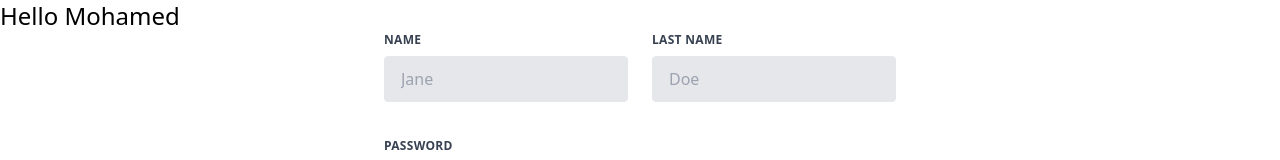
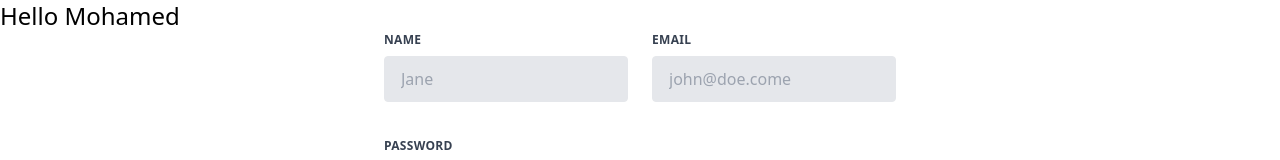
Before and after one commit to mohamed-cpp/Hello-React-Js, a React (Create React App) app: page / in a window 1280 px wide. Shown: the top 160 px of the page. Built offline with nearby package versions, Linux system fonts and the light colour scheme.

Commit message:
Update AddUser.js

```diff
--- a/src/components/Users/AddUser.js
+++ b/src/components/Users/AddUser.js
@@ -4,13 +4,15 @@ import { yupResolver } from '@hookform/resolvers/yup';
 import * as yup from "yup";
 
 const schema = yup.object().shape({
-  name: yup.string('string').required('required').min(3, 'min').max(10, 'max')
+  name: yup.string().required('required').min(3, 'min').max(10, 'max'),
+  email: yup.string().required('required').email('email')
 });
 
 const AddUser = ({user, deleteUser, toggleAdmin}) => {
 
   const { register, handleSubmit, formState:{ errors } } = useForm({
-    resolver: yupResolver(schema)
+    resolver: yupResolver(schema),
+    mode: 'all'
   });
   const onSubmit = data => console.log(data);
 
@@ -21,14 +23,15 @@ const AddUser = ({user, deleteUser, toggleAdmin}) => {
           <label className="block uppercase tracking-wide text-gray-700 text-xs font-bold mb-2" htmlFor="name">
             Name
           </label>
-          <input {...register("name")} onBlur={handleSubmit()} className="appearance-none block w-full bg-gray-200 text-gray-700 border rounded py-3 px-4 mb-3 leading-tight focus:outline-none focus:bg-white" id="name" type="text" placeholder="Jane" />
+          <input {...register("name")} className="appearance-none block w-full bg-gray-200 text-gray-700 border rounded py-3 px-4 mb-3 leading-tight focus:outline-none focus:bg-white" id="name" type="text" placeholder="Jane" />
           {errors.name && <p className="text-red-500 text-xs italic">{errors.name?.message}</p>}
         </div>
         <div className="w-full md:w-1/2 px-3">
-          <label className="block uppercase tracking-wide text-gray-700 text-xs font-bold mb-2" htmlFor="grid-last-name">
-            Last Name
+          <label className="block uppercase tracking-wide text-gray-700 text-xs font-bold mb-2" htmlFor="email">
+            Email
           </label>
-          <input className="appearance-none block w-full bg-gray-200 text-gray-700 border border-gray-200 rounded py-3 px-4 leading-tight focus:outline-none focus:bg-white focus:border-gray-500" id="grid-last-name" type="text" placeholder="Doe" />
+          <input {...register("email")} className="appearance-none block w-full bg-gray-200 text-gray-700 border border-gray-200 rounded py-3 px-4 leading-tight focus:outline-none focus:bg-white focus:border-gray-500" id="email" type="email" placeholder="john@doe.come" />
+          {errors.email && <p className="text-red-500 text-xs italic">{errors.email?.message}</p>}
         </div>
       </div>
       <div className="flex flex-wrap -mx-3 mb-6">
```
